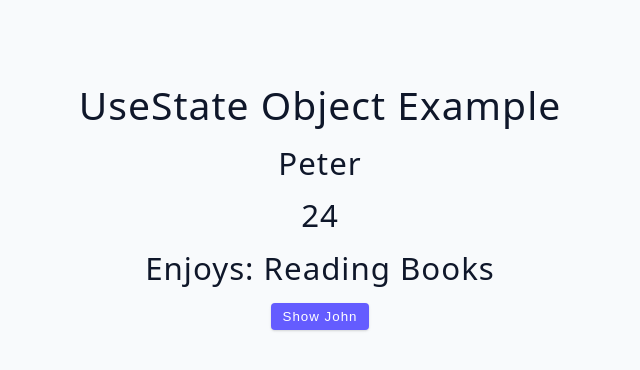
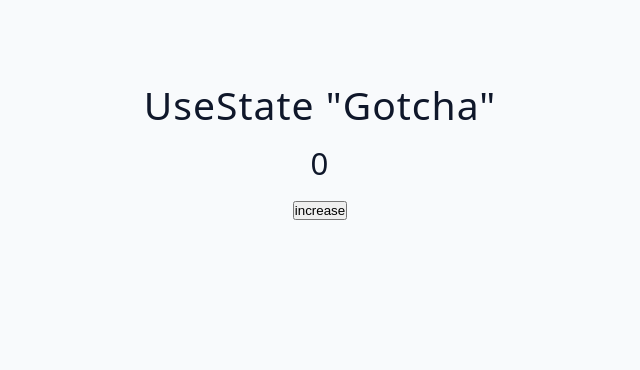
Before and after one commit to MiloRoberts/react-18-john-smilga-course, a React (Vite) app: page / in a window 1280 px wide. Shown: the top 370 px of the page, without its empty margins (320-960 px from the left). Built offline with nearby package versions, Linux system fonts and the light colour scheme.

Commit message:
Completed through lesson 92

```diff
--- a/src/App.jsx
+++ b/src/App.jsx
@@ -1,4 +1,4 @@
-import Starter from './starter/04-useState-object.jsx';
+import Starter from './starter/05-useState-gotcha.jsx';
 
 function App() {
   return (
--- a/src/starter/05-useState-gotcha.jsx
+++ b/src/starter/05-useState-gotcha.jsx
@@ -1,5 +1,33 @@
+import { useState } from 'react';
+
 const UseStateGotcha = () => {
-  return <h2>useState "gotcha"</h2>;
+
+  const [someValue, setValue] = useState(0);
+
+  // const handleClick = function () {
+  //   setValue((currentState) => {
+  //     const newState = currentState + 1;
+  //     console.log(newState);
+  //     return newState;
+  //   });
+  // };
+
+  const handleClick = () => {
+    setTimeout(() => {
+      console.log('clicked');
+      setValue((currentState) => {
+        return currentState + 1;
+      });
+    }, 3000);
+  };
+
+  return (
+    <>
+      <h2>useState "gotcha"</h2>
+      <h3>{someValue}</h3>
+      <button onClick={handleClick}>increase</button>
+    </>
+  );
 };
 
 export default UseStateGotcha;
```
